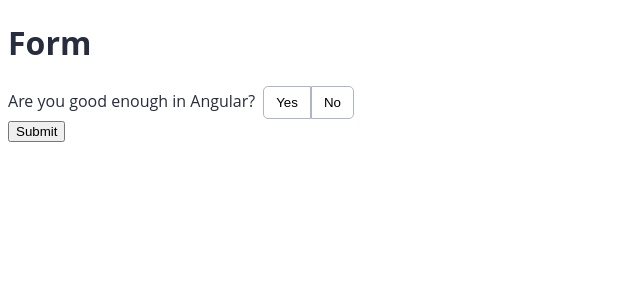
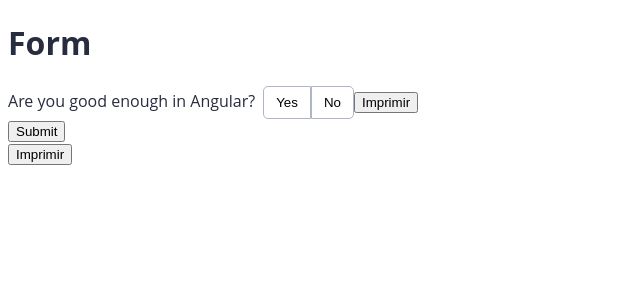
Before and after one commit to vivianequeiroz/angular-accessible-components, an Angular app: page / in a window 1280 px wide. Shown: the top 300 px of the page, without its empty margins (0-640 px from the left). Built offline with nearby package versions, Linux system fonts and the light colour scheme.

Commit message:
feat: accessible component

```diff
--- a/src/app/app.component.html
+++ b/src/app/app.component.html
@@ -1,4 +1,4 @@
-<main>
+<main id="impressao">
   <h1>Form</h1>
   <form [formGroup]="form" (ngSubmit)="submit()">
     <app-yes-no-button-group
@@ -8,4 +8,5 @@
     </app-yes-no-button-group>
     <button>Submit</button>
   </form>
+  <button (click)="imprimirPagina()">Imprimir</button>
 </main>
--- a/src/app/app.component.ts
+++ b/src/app/app.component.ts
@@ -22,4 +22,24 @@
   public submit(): void {
     console.log(this.form.value);
   }
+
+  imprimirPagina() {
+    const contentToPrint = document.getElementById("impressao");
+    const windowFormat = window.open();
+    windowFormat.document.write(contentToPrint.innerHTML);
+    windowFormat.document.close();
+    windowFormat.focus();
+    windowFormat.print();
+    windowFormat.close();
+  }
+
+  // imprimirPagina() {
+  //   const contentToPrint = document.getElementById("impressao")
+  //   const windowFormat = window.open('', '', 'left=0,top=0,width=900,height=900,toolbar=0,scrollbars=0,status=0');
+  //   windowFormat.document.write(contentToPrint.innerHTML);
+  //   windowFormat.document.close();
+  //   windowFormat.focus();
+  //   windowFormat.print();
+  //   windowFormat.close();
+  // }
 }
--- a/src/app/shared/components/yes-no-button-group/yes-no-button-group.component.html
+++ b/src/app/shared/components/yes-no-button-group/yes-no-button-group.component.html
@@ -30,6 +30,7 @@
     (click)="activate(options.NO)">
       No
   </button>
+  <button id="impressao" (click)="imprimirPagina()">Imprimir</button>
 </div>
 
 <!--
--- a/src/app/shared/components/yes-no-button-group/yes-no-button-group.component.ts
+++ b/src/app/shared/components/yes-no-button-group/yes-no-button-group.component.ts
@@ -55,6 +55,16 @@
   public activate(value: string): void {
     this.writeValue(value);
   }
+
+  imprimirPagina() {
+    const contentToPrint = document.getElementById("impressao")
+    const windowFormat = window.open('', '', 'left=0,top=0,width=900,height=900,toolbar=0,scrollbars=0,status=0');
+    windowFormat.document.write(contentToPrint.innerHTML);
+    windowFormat.document.close();
+    windowFormat.focus();
+    windowFormat.print();
+    windowFormat.close();
+  }
 }
 
 enum YesNoButtonGroupOptions {
```
